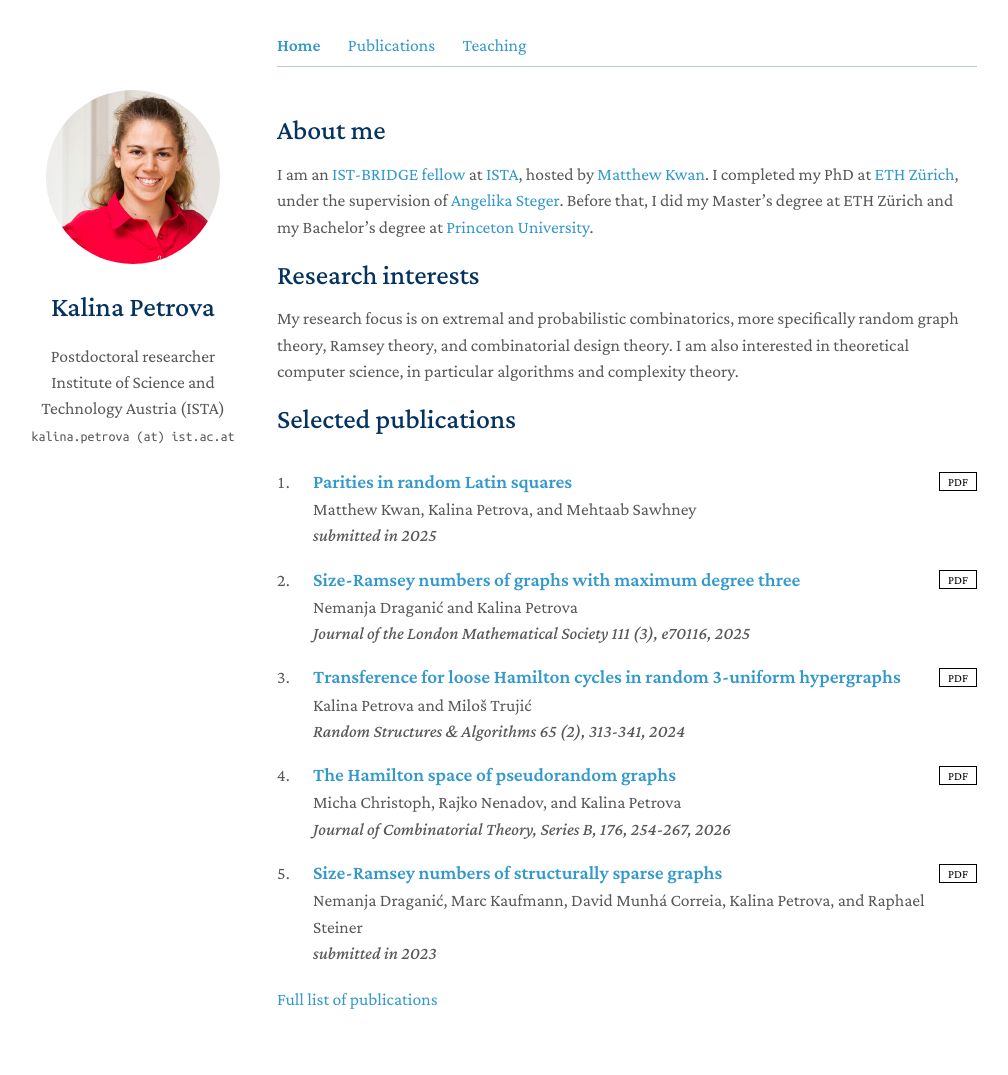
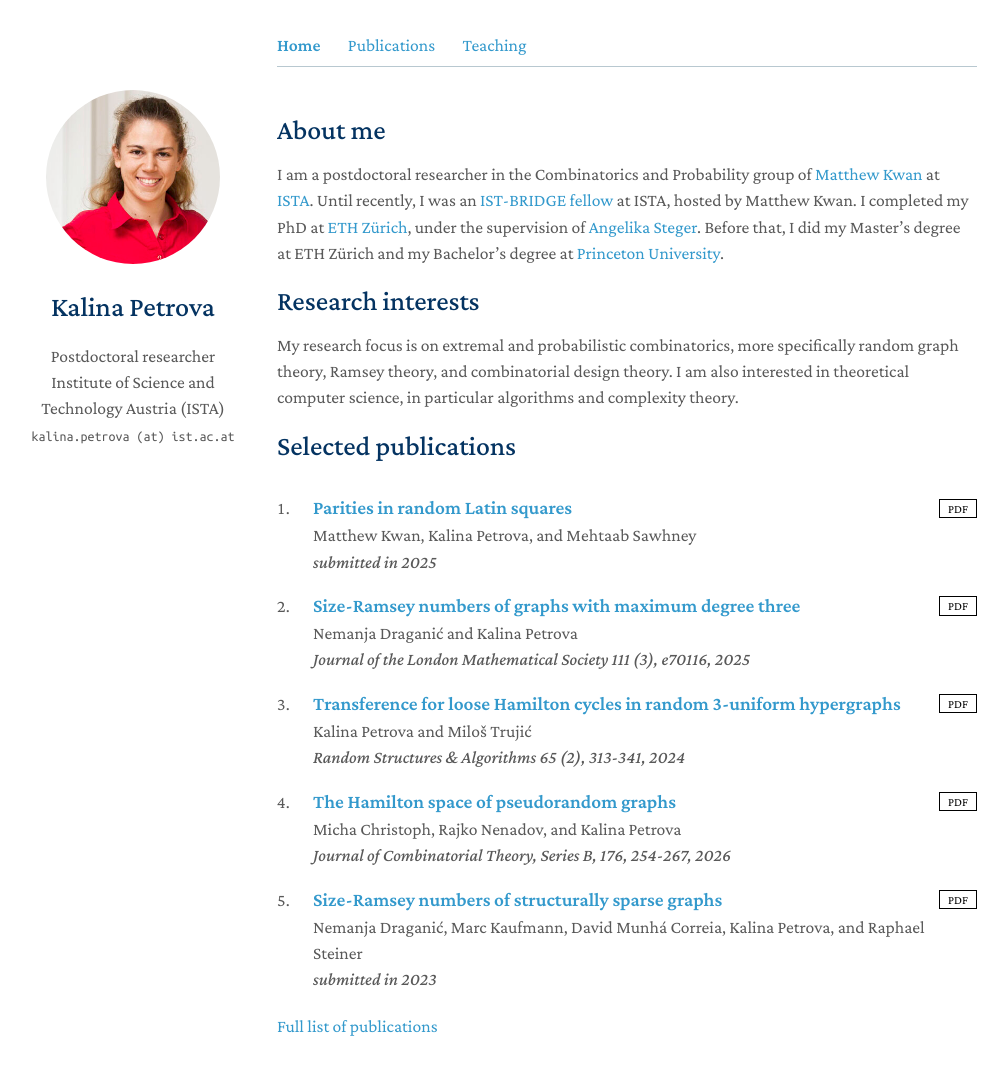
Before and after one commit to kpetrova/kpetrova.github.io, a Jekyll site: the page built from index.md, in a window 1280 px wide and 1135 px high. Shown: the top 1075 px of the window, without its empty margins (143-1151 px from the left). Built offline with Jekyll 4.4.1, drawn with Linux system fonts in a browser that asks for light colours; a style sheet for code colours, icons or effects is not loaded.

Commit message:
"updated BRIDGE ending"

```diff
--- a/index.md
+++ b/index.md
@@ -4,7 +4,7 @@ layout: homepage
 
 ## About me
 
-I am an [IST-BRIDGE fellow](https://ista.ac.at/en/education/postdocs/ist-bridge/) at [ISTA](https://ist.ac.at/en/home/), hosted by [Matthew Kwan](https://mkwn.github.io/). I completed my PhD at [ETH Zürich](https://ethz.ch/de.html), under the supervision of [Angelika Steger](https://inf.ethz.ch/de/personen/person-detail.steger.html). Before that, I did my Master's degree at ETH Zürich and my Bachelor's degree at [Princeton University](https://www.princeton.edu/).
+I am a postdoctoral researcher in the Combinatorics and Probability group of [Matthew Kwan](https://mkwn.github.io/) at [ISTA](https://ist.ac.at/en/home/). Until recently, I was an [IST-BRIDGE fellow](https://ista.ac.at/en/education/postdocs/ist-bridge/) at ISTA, hosted by Matthew Kwan. I completed my PhD at [ETH Zürich](https://ethz.ch/de.html), under the supervision of [Angelika Steger](https://inf.ethz.ch/de/personen/person-detail.steger.html). Before that, I did my Master's degree at ETH Zürich and my Bachelor's degree at [Princeton University](https://www.princeton.edu/).
 
 ## Research interests
 
```
